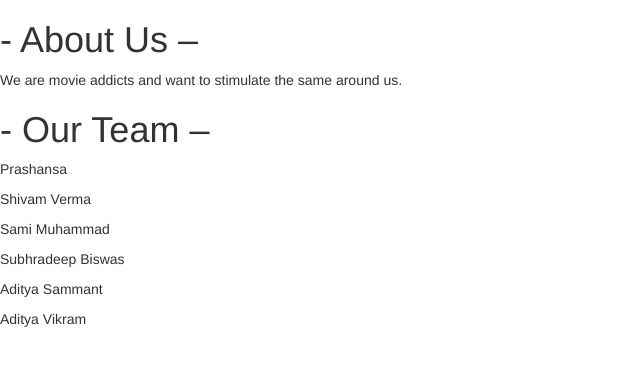
After one commit to vikadia7x/scrum_mates, a Django app: page /AboutUs.html in a window 1280 px wide. The commit adds this page. Shown: the top 366 px of the page, without its empty margins (0-640 px from the left). Run offline with Django 3.2, Linux system fonts and the light colour scheme; some libraries are stand-ins or nearby versions.

Commit message:
User Storty #17 Task #47 The landing page has a link to direct to a about Us page which has discription about the team behind development.

```diff
--- a/myProject/MovieShowTimeFinder/MovieShowTimeFinder/urls.py
+++ b/myProject/MovieShowTimeFinder/MovieShowTimeFinder/urls.py
@@ -28,6 +28,7 @@ urlpatterns = [
     path('home.html', views.home, name='home'),
     # path('',views.landing, name = 'landing'),
     path('userprofile.html', views.userprofile, name='userprofile'),
+    path('AboutUs.html', views.AboutUs, name='AboutUs'),
     # path('home/', TemplateView.as_view(template_name='home.html'), name='home'),
     path('landing.html', views.landing, name='landing'),
 
--- /dev/null
+++ b/myProject/MovieShowTimeFinder/showtimefinder/templates/AboutUs.html
@@ -0,0 +1,14 @@
+{% extends 'base.html' %}
+
+{% block content %}
+  <h1>- About Us –</h1>
+  <p>We are movie addicts and want to stimulate the same around us. </p>
+
+  <h1>- Our Team –</h1>
+  <p>Prashansa</p>
+  <p>Shivam Verma</p>
+  <p>Sami Muhammad</p>
+  <p>Subhradeep Biswas</p>
+  <p>Aditya Sammant</p>
+  <p>Aditya Vikram</p>
+{% endblock %}
--- a/myProject/MovieShowTimeFinder/showtimefinder/templates/home.html
+++ b/myProject/MovieShowTimeFinder/showtimefinder/templates/home.html
@@ -4,6 +4,7 @@
       {% if user.is_authenticated %}
       <p><a href="{% url 'logout' %}">Logout</a></p>
       <p><a href="{% url 'userprofile' %}">Profile</a></p>
+      <p><a href="{% url 'AboutUs' %}">AboutUs</a></p>
       <h3 align="center">Welcome {{ user.username }}! Your homepage gives you a list of movies in theatres near you.!!</h3>
     {% else %}
       <p>You are not logged in</p>
--- a/myProject/MovieShowTimeFinder/showtimefinder/templates/landing.html
+++ b/myProject/MovieShowTimeFinder/showtimefinder/templates/landing.html
@@ -3,6 +3,7 @@
 <div>
 <a href="{% url 'login' %}">login</a>
 <a href="{% url 'signup' %}">signup</a>
+<p><a href="{% url 'AboutUs' %}">AboutUs</a></p>
 
 <h3 align="center">Welcome {{ user.username }}!! SignUp or Login for personalised experience</h3>
 
--- a/myProject/MovieShowTimeFinder/showtimefinder/views.py
+++ b/myProject/MovieShowTimeFinder/showtimefinder/views.py
@@ -73,6 +73,10 @@ def userprofile(request):
     'zipcode': user[0].get('zipcode'),
     'dateofbirth': user[0].get('dateofbirth')}
     return render(request,'userprofile.html', userdetails)
+
+def AboutUs(request):
+
+    return render(request,'AboutUs.html')
 
 # def home(request):
 #     return render(request,'home.html')
```
